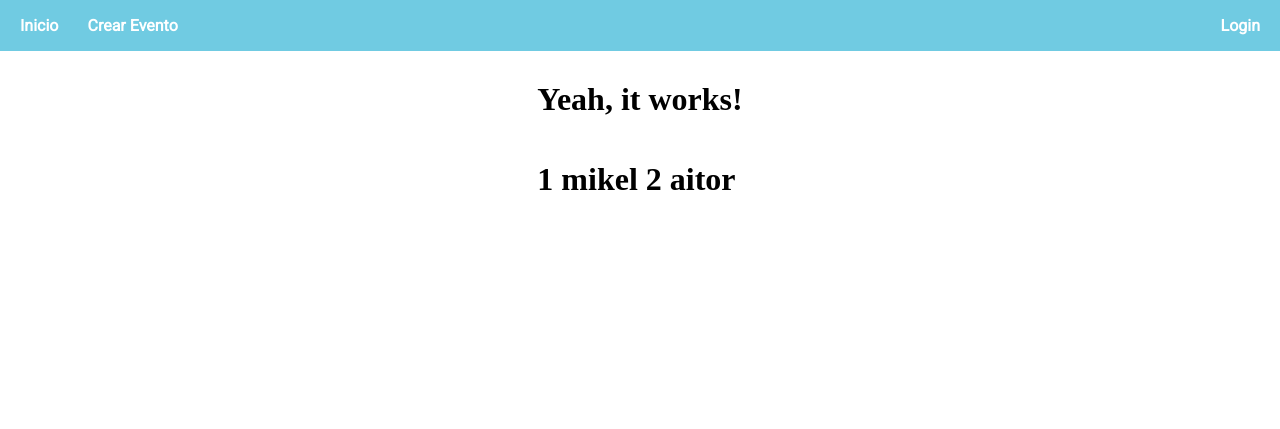
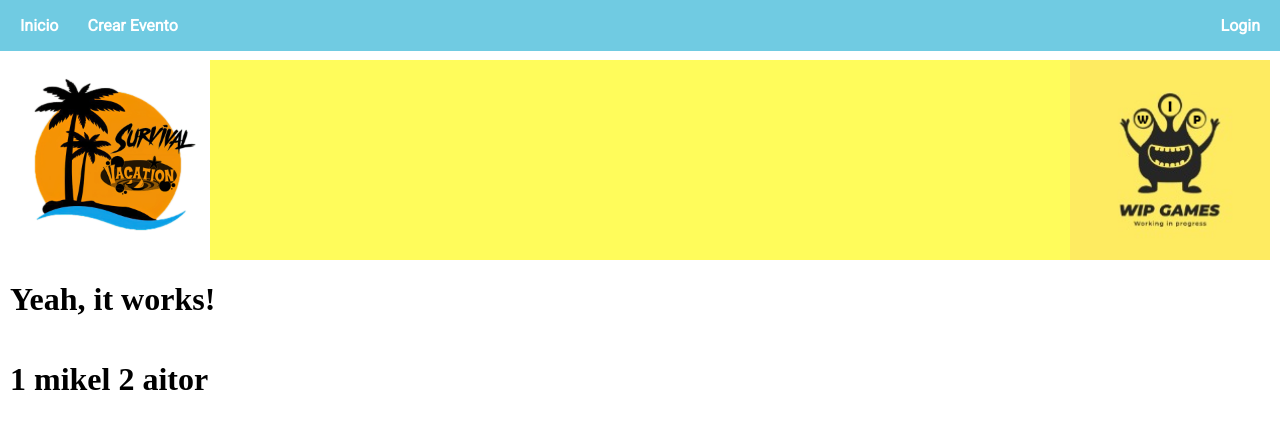
Before and after one commit to ImanolMM/Eventify, a PHP site: page / in a window 1280 px wide. Shown: the top 429 px of the page. Run offline with PHP 8.4, Linux system fonts and the light colour scheme; data comes from the database, SQL or seed files in the repository; data that the repository does not hold is empty.

Commit message:
cabecera

```diff
--- a/app/index.php
+++ b/app/index.php
@@ -22,6 +22,10 @@
         </ul>
       </div>
       <div class="page">
+      <div class="cabecera">
+          <img class="imagenSV" src="imagenes/logoSV.jpg"></img>
+          <img class="imagenWIP" src="imagenes/logoWIP.png"></img>
+        </div>
         <?php
           echo '<h1>Yeah, it works!<h1>';
           // phpinfo();
--- a/app/styles.css
+++ b/app/styles.css
@@ -52,3 +52,24 @@ body{
     justify-content: space-evenly;
     align-content: center;
 }
+
+.cabecera{
+    top: 0;
+    left: 0;
+    background-color: rgba(255, 252, 56, 0.822);
+    width: 100%;
+    height: 200px;
+    padding-left: 0%;
+    display: flex;
+    justify-content: space-between;
+
+}
+
+.imagenSV{
+    height: 100%;
+
+}
+
+.imagenWIP{
+    height: 100%;
+}
```
Also changed, not shown: app/imagenes/logoSV.jpg (added), app/imagenes/logoWIP.png (added).
